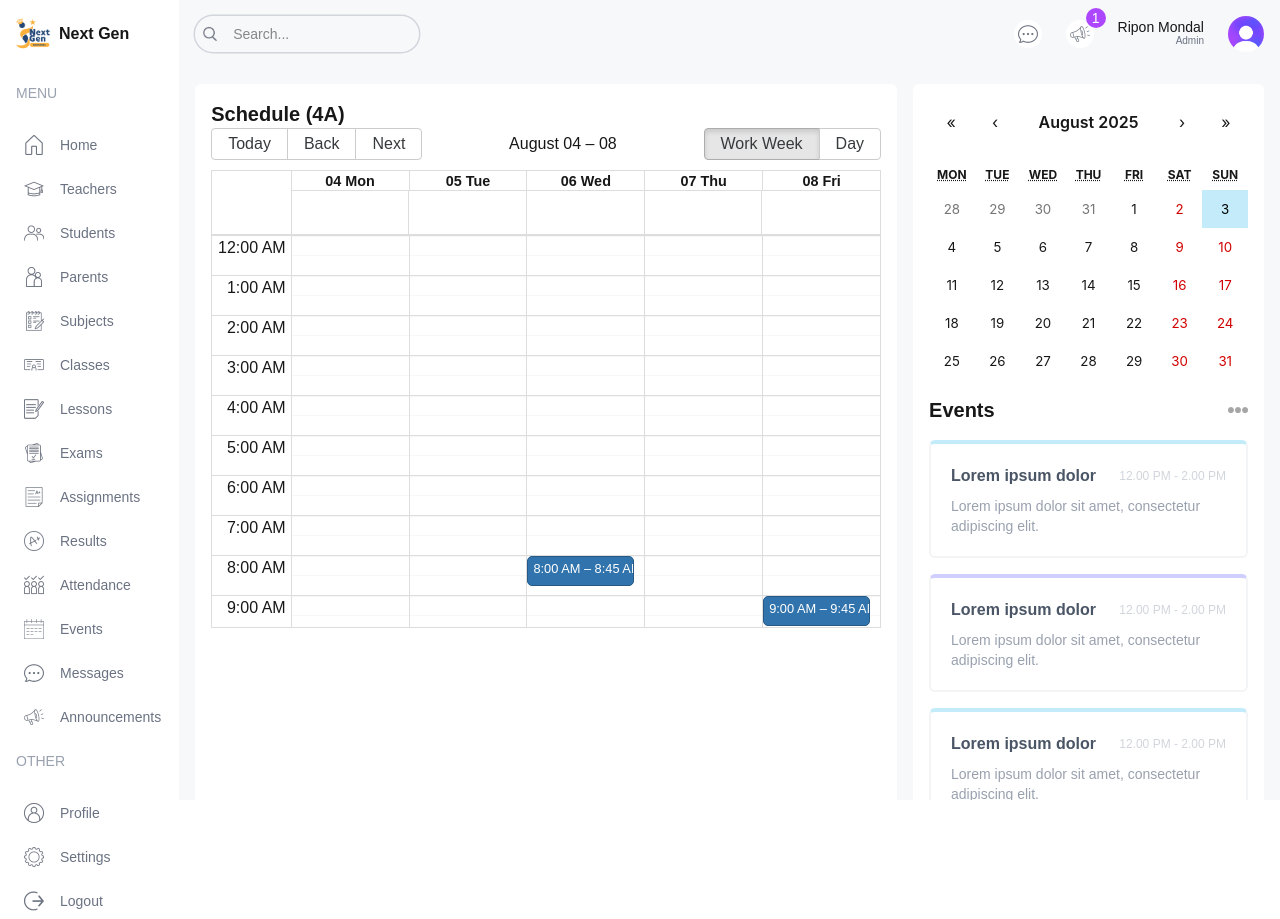
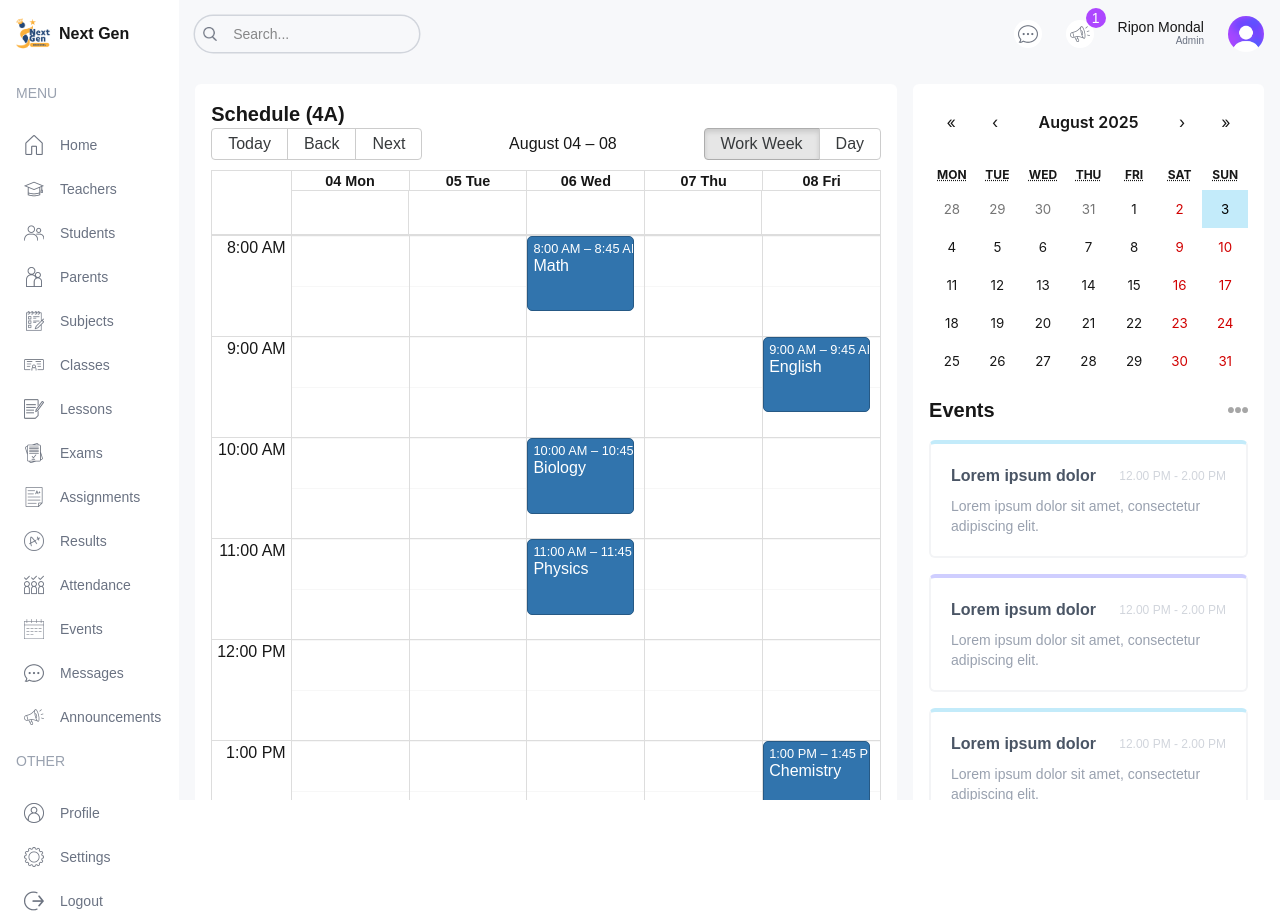
Before and after one commit to riponmondalbd/next-gen-school, a Next.js app: page /student in a window 1280 px wide. Built offline with nearby package versions, Linux system fonts and the light colour scheme.

Commit message:
set height and min and max time limit

```diff
--- a/src/components/BigCalendar.tsx
+++ b/src/components/BigCalendar.tsx
@@ -22,8 +22,10 @@ const BigCalendar = () => {
       endAccessor="end"
       views={["work_week", "day"]}
       view={view}
-      style={{ height: 500 }}
+      style={{ height: "98%" }}
       onView={handleOnChangeView}
+      min={new Date(2025, 1, 0, 8, 0, 0)}
+      max={new Date(2025, 1, 0, 18, 0, 0)}
     />
   );
 };
```
